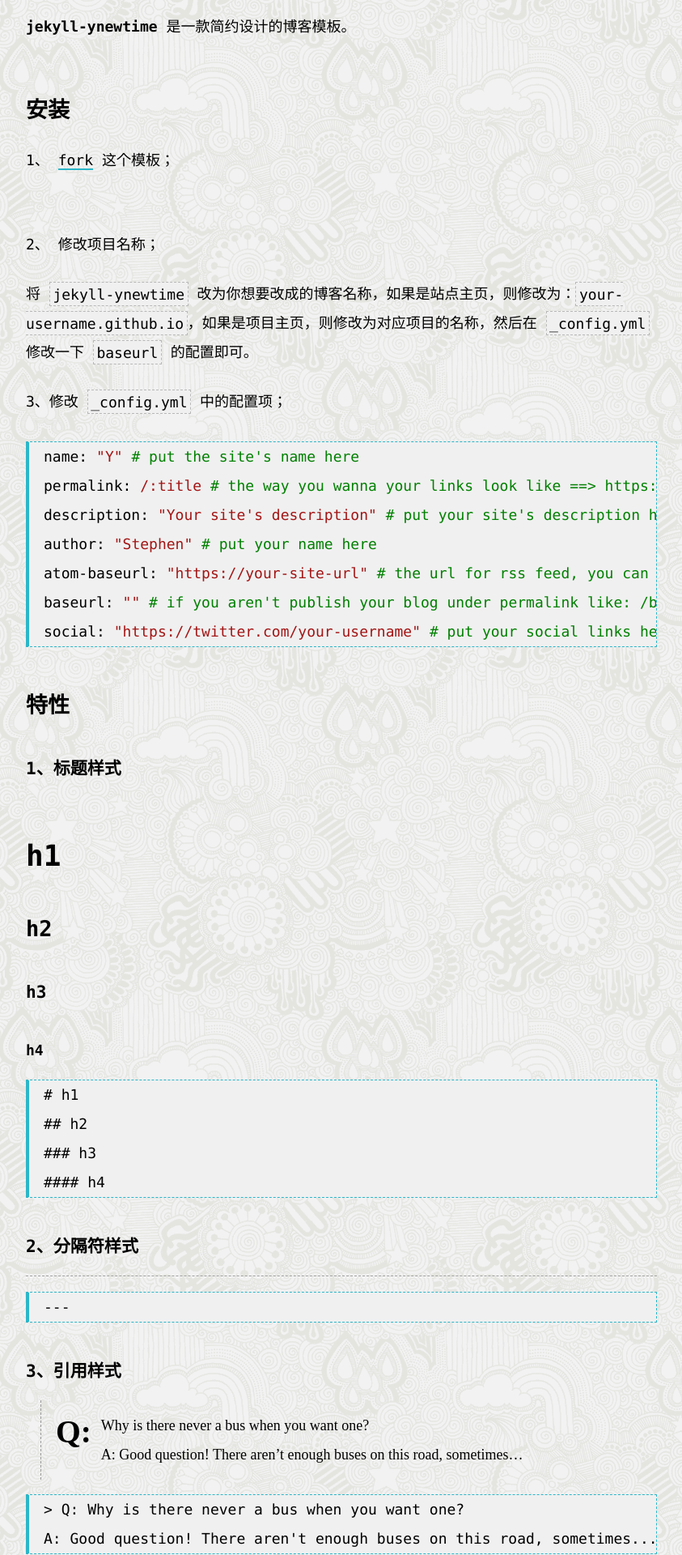
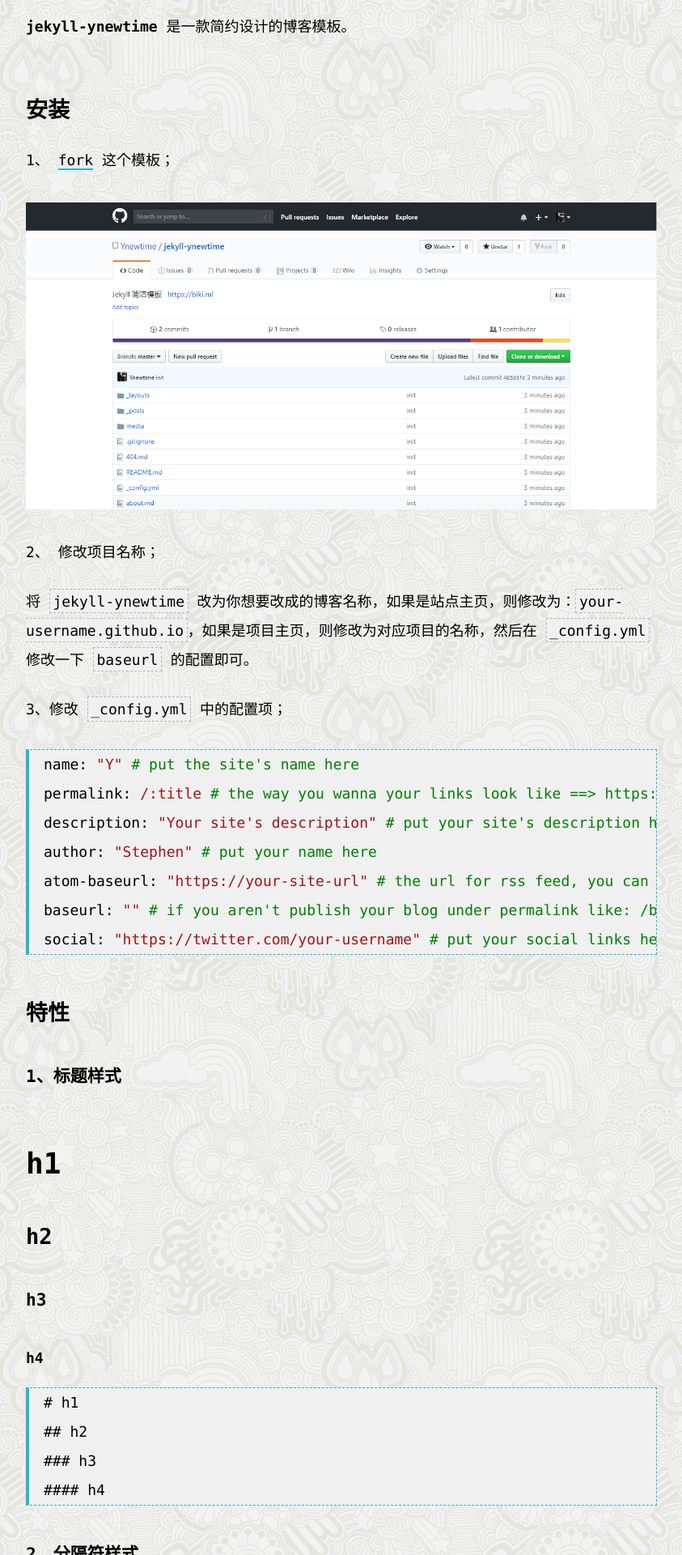
Before and after one commit to yvbukeji/jekyll-ynewtime, a Jekyll site: the page built from _posts/2018-09-10-jekyll-ynewtime.md, in a window 1280 px wide. Shown: the part 336-2256 px from the top of the page at 81% size, without its empty margins (218-1061 px from the left). Built offline with Jekyll 4.4.1, drawn with Linux system fonts in a browser that asks for light colours; some web fonts are replaced; formulas are drawn with MathJax 3; comment, search, counter and statistics services are not loaded.

Commit message:
图片补充

```diff
--- a/_posts/2018-09-10-jekyll-ynewtime.md
+++ b/_posts/2018-09-10-jekyll-ynewtime.md
@@ -13,7 +13,7 @@
 
 1、 [fork](https://github.com/Ynewtime/jekyll-ynewtime) 这个模板；
 
-![]()
+![](/media/files/forkme.png)
 
 2、 修改项目名称；
 
```
Also changed, not shown: media/files/forkme.png (added).
